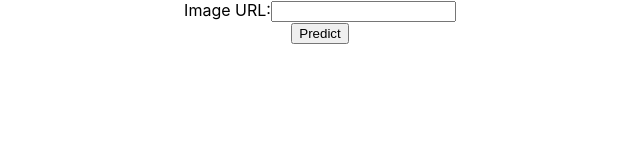
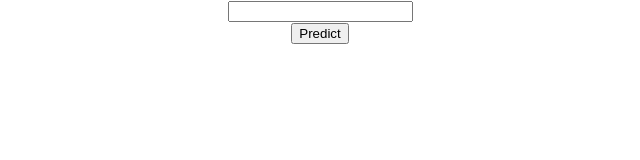
Before and after one commit to mansong1/go-imageclassifierapi, a React (Create React App) app in the folder frontend/: page / in a window 1280 px wide. Shown: the top 160 px of the page, without its empty margins (320-960 px from the left). Built offline with nearby package versions, Linux system fonts and the light colour scheme.

Commit message:
Create PostPrediction.js file

```diff
--- a/frontend/src/App.js
+++ b/frontend/src/App.js
@@ -1,52 +1,14 @@
 import React, { Component } from 'react';
 import './App.css';
-import axios from 'axios';
-
-const api = axios.create({
-  baseURL: `http://localhost:8080`,
-  headers: {
-    'Content-Type': 'application/json',
-  }
-})
-
+import PostPrediction from './components/PostPrediction'
 
 class App extends Component {
-
-  state = {
-    url: '',
-  };
-
-  handleChange = event => {
-    this.setState({ name: event.target.value });
-  }
-
-  handleSubmit = event => {
-    event.preventDefault(); //stop browser from reloading page
-    console.log('The link was clicked.');
-
-    const url = {
-      url: this.state.url,
-    }
-
-    api
-    .post('/classify', { url })
-    .then(res => {
-        console.log(res);
-        console.log(res.data)
-      }
-    )
-  }
 
   render() {
     return (
       <div className="App">
-        <form>
-          <label>Image URL:
-            <input type="url" name="Image URL" onChange={this.handleChange} />
-            </label>
-        </form>
-          <button type="submit" onSubmit={this.handleSubmit}>Predict</button>
-      </div>
+        <PostPrediction />
+       </div>
   );
   }
 }
--- /dev/null
+++ b/frontend/src/components/PostPrediction.js
@@ -0,0 +1,60 @@
+import React, { Component } from 'react';
+import axios from 'axios';
+
+const api = axios.create({
+  baseURL: `http://localhost:8080`,
+  headers: {
+    'Content-Type': 'application/json',
+  }
+})
+
+
+class PostPrediction extends Component {
+
+  constructor(props) {
+    super(props);
+
+    this.state = {
+      url: '',
+    }
+  }
+
+  handleChange = event => {
+    this.setState({ [event.target.name]: event.target.value });
+  }
+
+  handleSubmit = event => {
+    event.preventDefault(); //stop browser from reloading page
+    console.log('The link was clicked.');
+    console.log(this.state)
+
+    const URL = {
+      url: this.state.url
+    }
+
+    api
+    .post('/classify', URL)
+    .then(res => {
+        console.log(res);
+        console.log(res.data)
+        console.log(res.headers)
+      }
+    )
+  }
+
+  render() {
+    const { url } = this.state
+    return (
+      <div className="App">
+        <form onSubmit={this.handleSubmit}>
+          <div>
+            <input type="url" name="url" value={url} onChange={this.handleChange} />
+          </div>
+          <button type="submit">Predict</button>
+        </form>
+      </div>
+  );
+  }
+}
+
+export default PostPrediction
```
Also changed, not shown: 1 other file (tests, documents, lock files or other folders).
